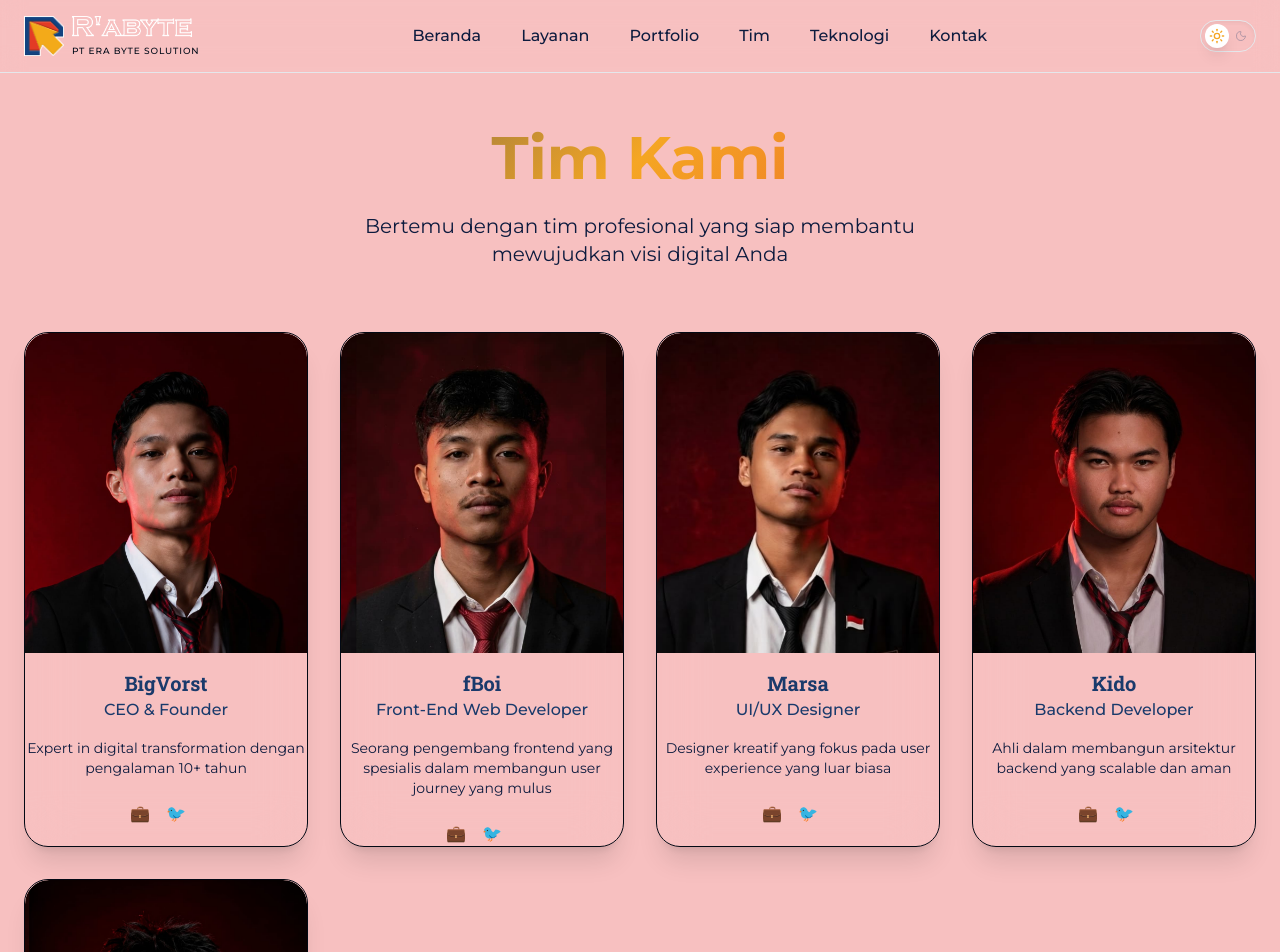
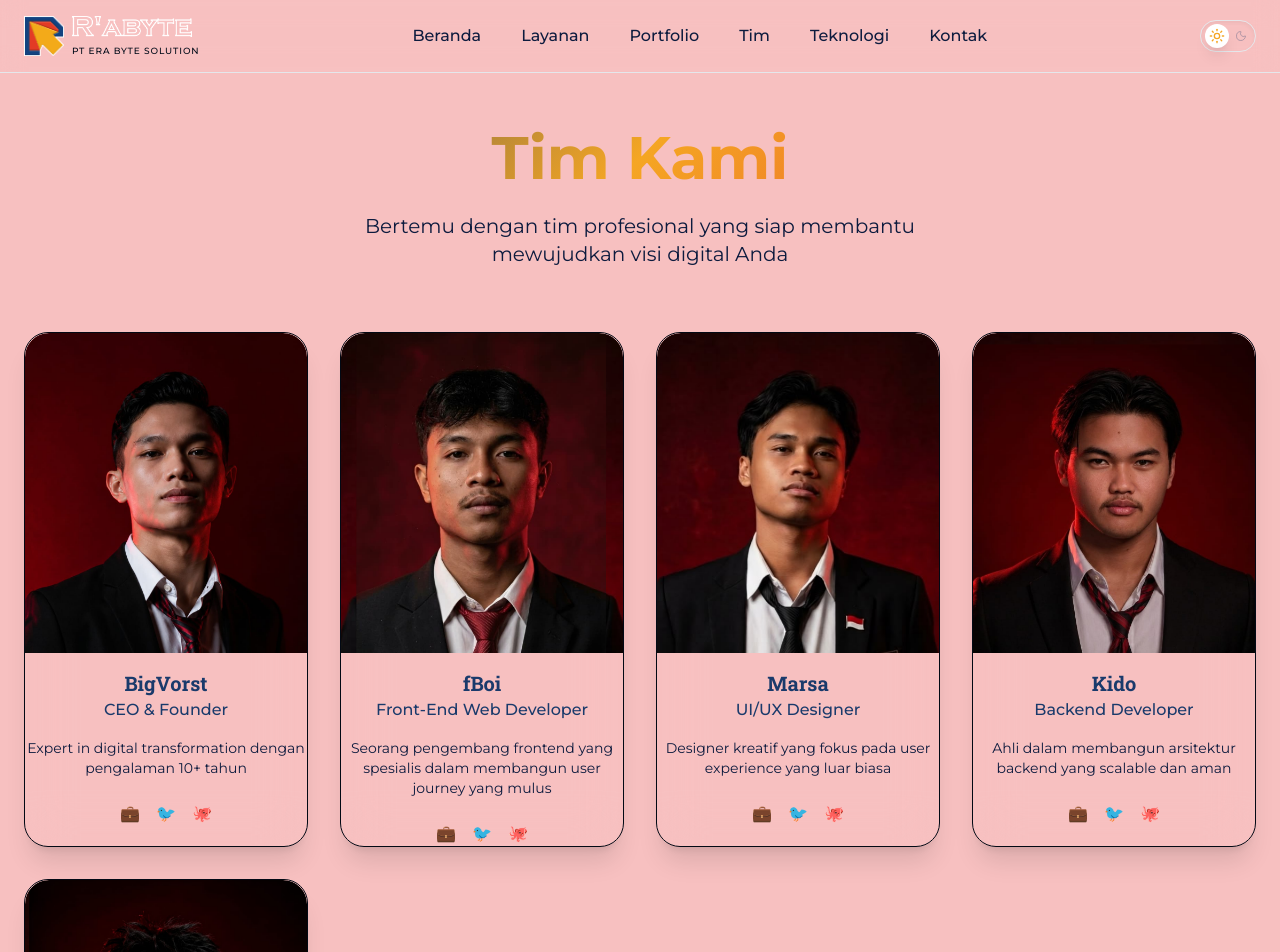
Before and after one commit to BangYahya01/EraByte, a Next.js app: page /tim in a window 1280 px wide. Shown: the top 952 px of the page. Built offline with nearby package versions, Linux system fonts and the light colour scheme.

Commit message:
delet icon github

```diff
--- a/src/app/tim/page.tsx
+++ b/src/app/tim/page.tsx
@@ -115,7 +115,7 @@ export default function Tim() {
                       🐦
                     </a>
                     <a href={member.social.github} className="text-gray-400 hover:text-primary transition-colors">
-                      <image src="/icon/github.png" alt="GitHub" className="w-6 h-6"/>
+                      🐙
                     </a>
                   </div>
                 </GlassCard>
```
